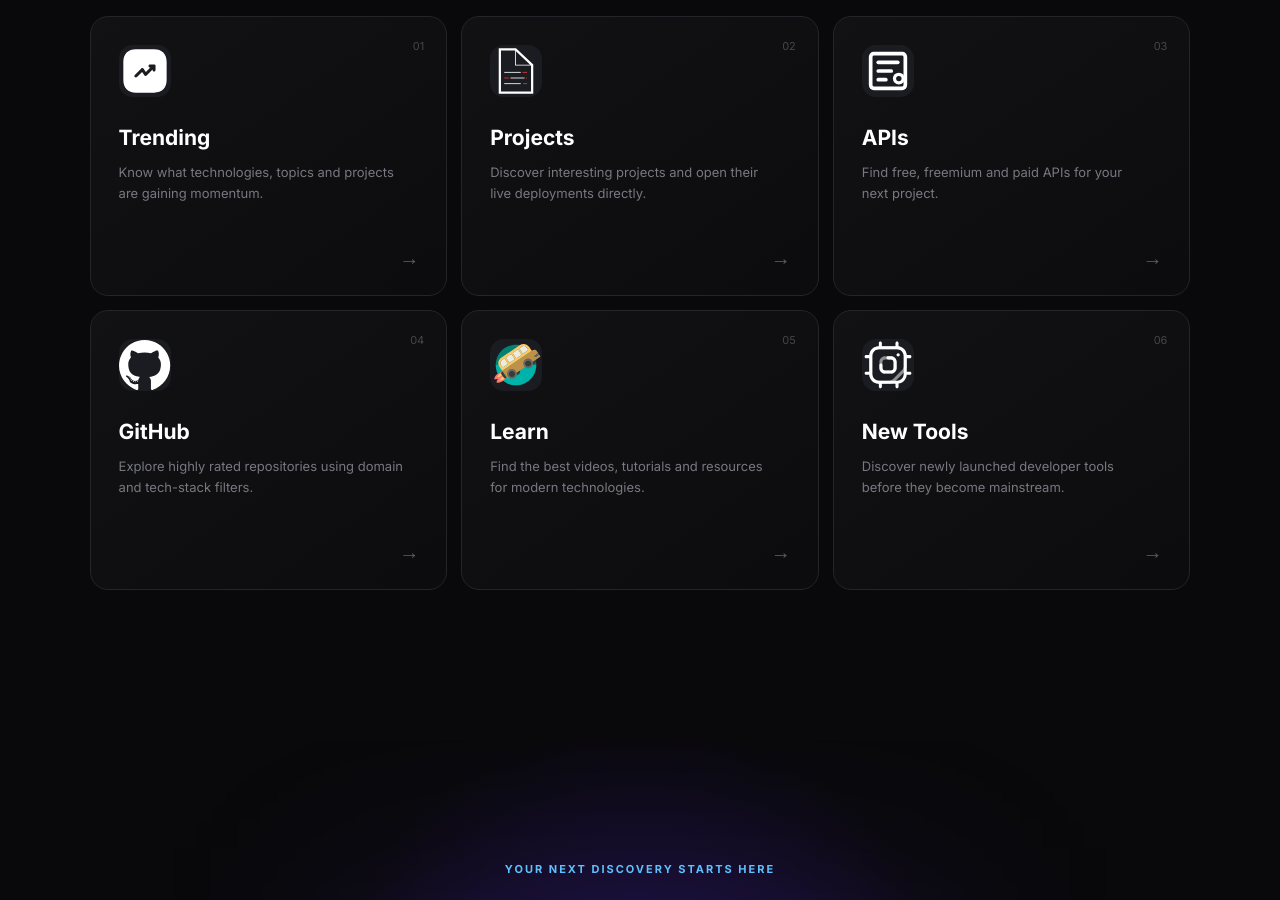
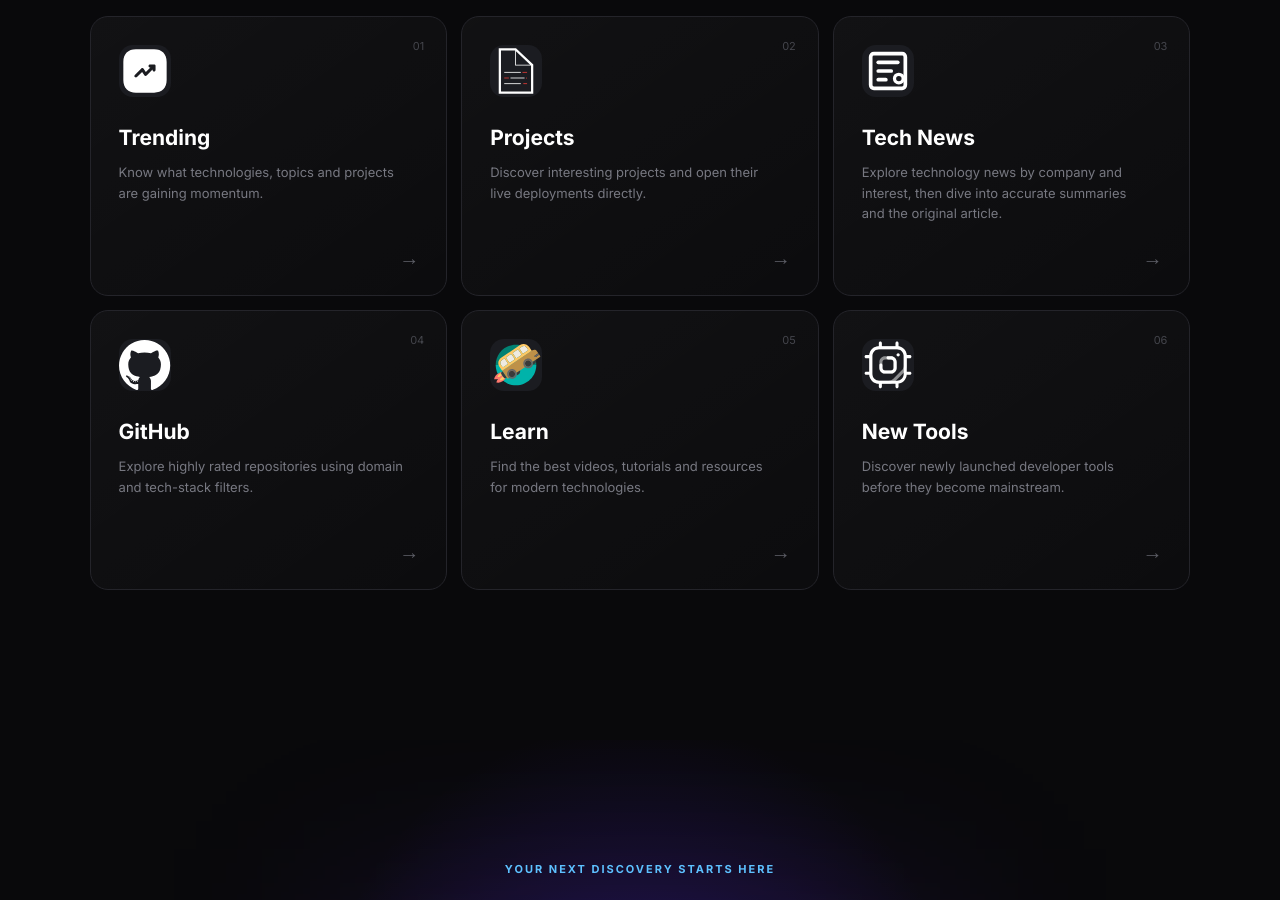
Before and after one commit to ABHINAV7985/DEVPULSE, a React (Vite) app: page / in a window 1280 px wide. Shown: the part 2840-3740 px from the top of the page. Built offline with nearby package versions, Linux system fonts and the light colour scheme; no server answers.

Commit message:
Revise Tech News feature card description
Updated the title and text for the Tech News feature card to provide a clearer description.

```diff
--- a/src/pages/Home.jsx
+++ b/src/pages/Home.jsx
@@ -139,7 +139,7 @@ function Home() {
          <div className="feature-grid">
           <FeatureCard number="01" icon={<TrendingLogo />} title="Trending" text="Know what technologies, topics and projects are gaining momentum." to="/discover" />
           <FeatureCard number="02" icon={<ProjectsLogo />} title="Projects" text="Discover interesting projects and open their live deployments directly." to="/projects" />
-          <FeatureCard number="03" icon={<TechNewsLogo />} title="APIs" text="Find free, freemium and paid APIs for your next project." to="/technews" />
+          <FeatureCard number="03" icon={<TechNewsLogo />} title="Tech News" text="Explore technology news by company and interest, then dive into accurate summaries and the original article." to="/tech-news" />
           <FeatureCard number="04" icon={<GithubLogo />} title="GitHub" text="Explore highly rated repositories using domain and tech-stack filters." to="/github" />
           <FeatureCard number="05" icon={<LearnLogo />} title="Learn" text="Find the best videos, tutorials and resources for modern technologies." />
           <FeatureCard number="06" icon={<NewToolsLogo />} title="New Tools" text="Discover newly launched developer tools before they become mainstream." />
```
